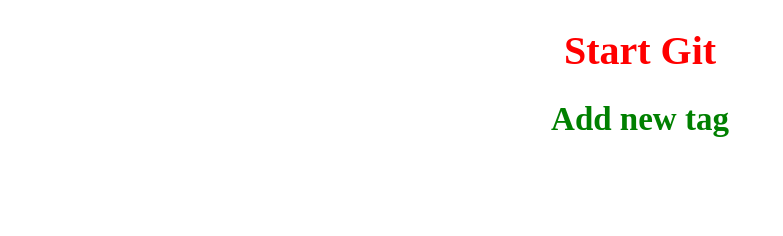
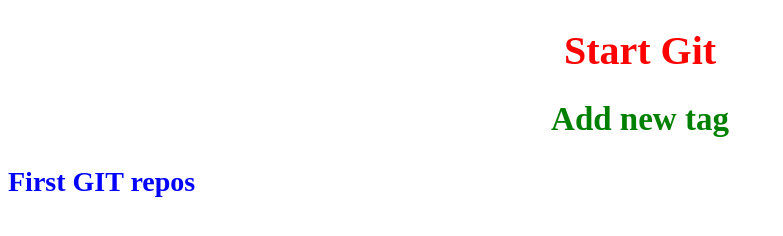
Before and after one commit to AndriiKapustiak/git-testing, a plain HTML site: page index.html in a window 1280 px wide. Shown: the whole page, without its empty margins (0-783 px from the left). Drawn offline with Linux system fonts and the light colour scheme.

Commit message:
add new tag

```diff
--- a/index.html
+++ b/index.html
@@ -11,6 +11,7 @@
 
     <h1>Start Git</h1>
     <h2>Add new tag</h2>
+    <h3>First GIT repos</h3>
 
 
 
--- a/style.css
+++ b/style.css
@@ -8,3 +8,7 @@
     font-size: 33px;
     text-align: center;
 }
+h3{
+    color: blue;
+    font-size: 28px;
+}
```
